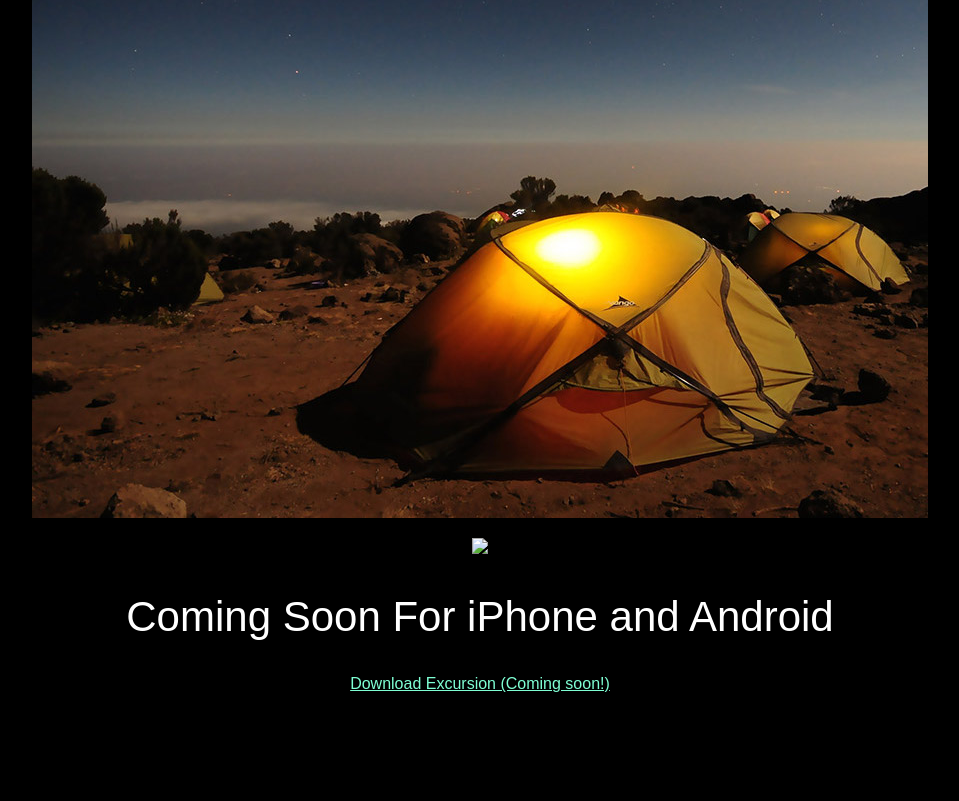
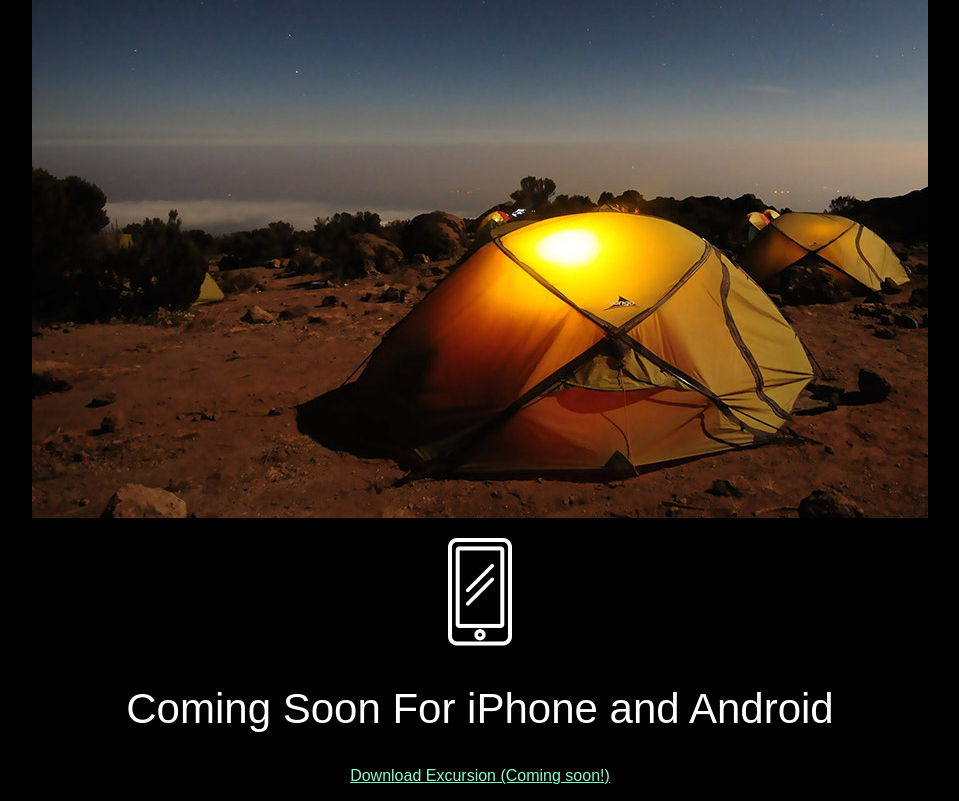
Before and after one commit to rickmansfield/Excursion_Project, a plain HTML site: page index.html in a window 1280 px wide. Shown: the part 474-1275 px from the top of the page, without its empty margins (160-1119 px from the left). Before the commit the page ends 1183 px from the top, so only its background shows below. Drawn offline with Linux system fonts and the light colour scheme.

Commit message:
correct img scr to png in index.html

```diff
--- a/index.html
+++ b/index.html
@@ -24,7 +24,7 @@
          <h2>Your personal travel guide</h2>
          <p>Excursion remembers places you like, and recommends new points of interest around you.</p>
          <p><img src="resources/images/camp.jpg"></p>
-         <p><img src="resources/images/phone.jpg"></p>
+         <p><img src="resources/images/phone.png"></p>
 
          <!-- Final section -->
 
```
